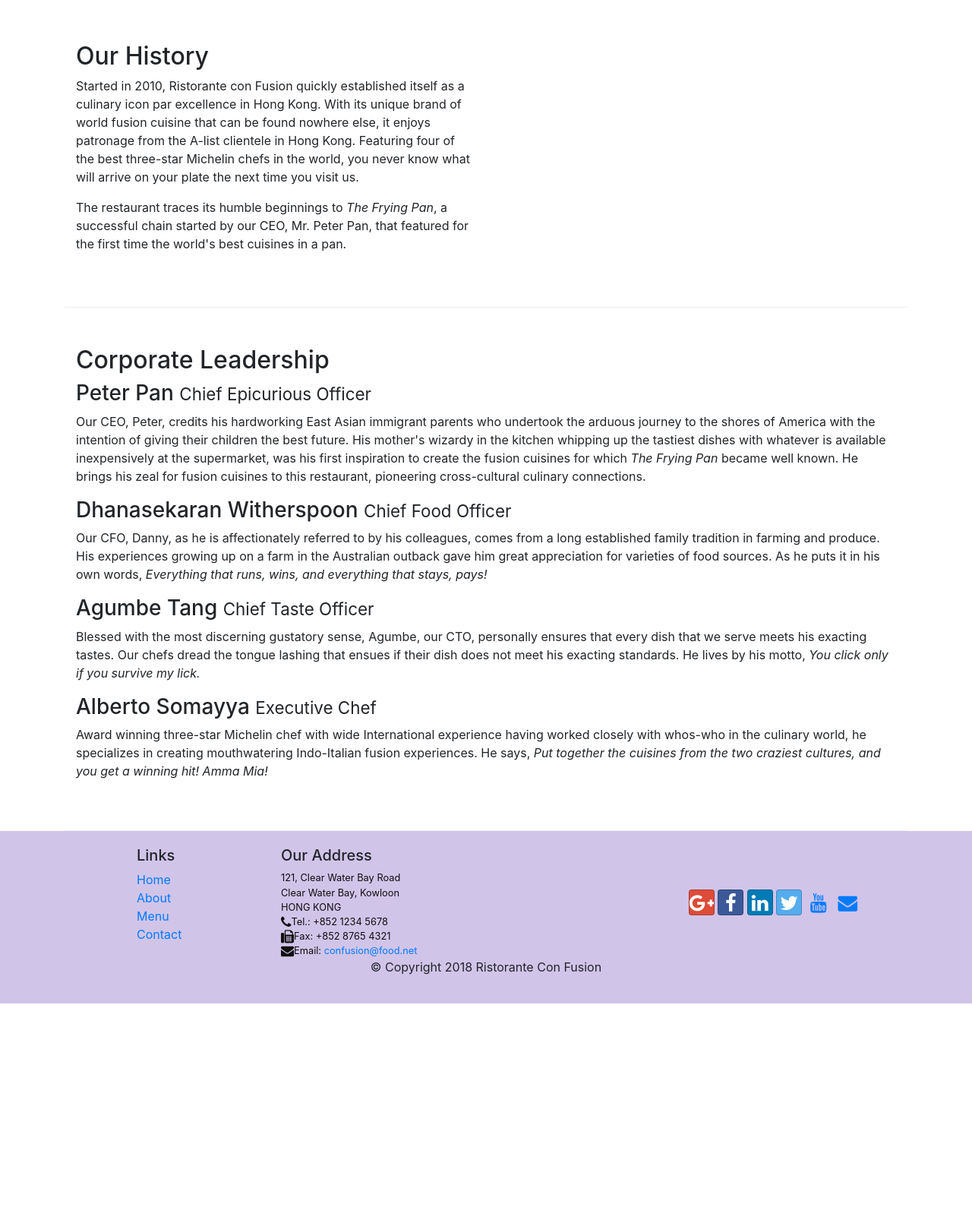
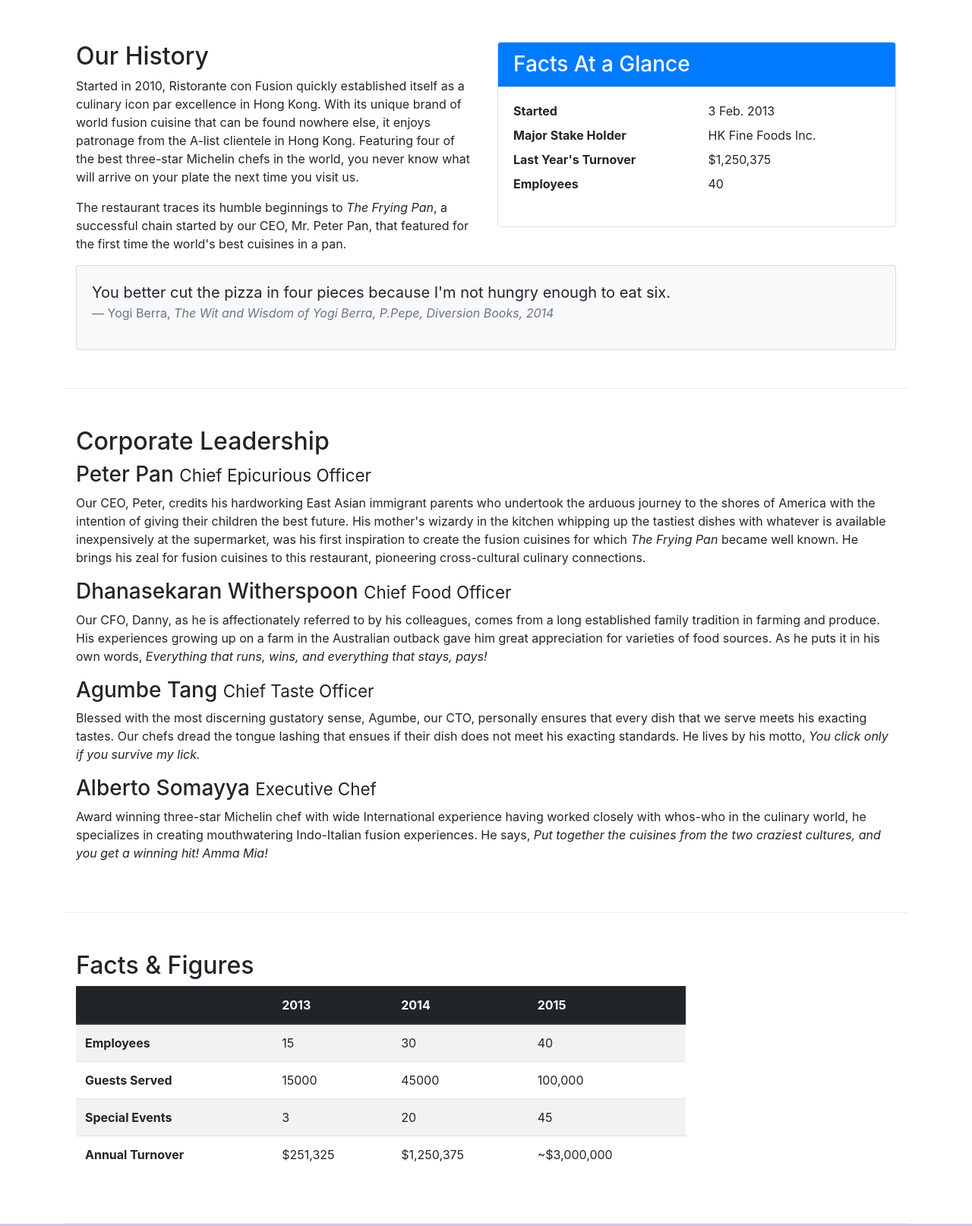
Before and after one commit to varadpanch/conFusion, a website: page aboutus.html in a window 1280 px wide. Shown: the part 460-2074 px from the top of the page at 76% size. Before the commit the page ends 1781 px from the top, so only its background shows below. Drawn offline with nearby package versions, Linux system fonts and the light colour scheme.

Commit message:
Tables, cards, images and media

```diff
--- a/aboutus.html
+++ b/aboutus.html
@@ -25,7 +25,7 @@
                 <span class="navbar-toggler-icon"></span>
 
             </button>
-            <a class="navbar-brand mr-auto" href="./index.html">Ristorente Con Fusion</a>
+            <a class="navbar-brand mr-auto" href="./index.html"><img src="img/logo.png" height="30" width="41"></a>
             <div class="collapse navbar-collapse" id="Navbar">
             <ul class="navbar-nav mr-auto">
                 <li class="nav-item"><a class="nav-link" href="./index.html"><span class="fa fa-home fa-lg"></span> Home</a></li>
@@ -44,7 +44,8 @@
                     <h1>Ristorante con Fusion</h1>
                     <p>We take inspiration from the World's best cuisines, and create a unique fusion experience. Our lipsmacking creations will tickle your culinary senses!</p>
                 </div>
-                <div class="col-12 col-sm">
+                <div class="col-12 col-sm align-self-center">
+                    <img src="img/logo.png" class="img-fluid">
                 </div>
             </div>
         </div>
@@ -69,7 +70,32 @@
                 <p>Started in 2010, Ristorante con Fusion quickly established itself as a culinary icon par excellence in Hong Kong. With its unique brand of world fusion cuisine that can be found nowhere else, it enjoys patronage from the A-list clientele in Hong Kong.  Featuring four of the best three-star Michelin chefs in the world, you never know what will arrive on your plate the next time you visit us.</p>
                 <p>The restaurant traces its humble beginnings to <em>The Frying Pan</em>, a successful chain started by our CEO, Mr. Peter Pan, that featured for the first time the world's best cuisines in a pan.</p>
             </div>
-            <div>
+            <div class="col-sm">
+                <div class="card">
+                    <h3 class="card-header bg-primary text-white">Facts At a Glance</h3>
+                    <div class="card-body">
+                        <dl class="row">
+                            <dt class="col-6">Started</dt>
+                            <dd class="col-6">3 Feb. 2013</dd>
+                            <dt class="col-6">Major Stake Holder</dt>
+                            <dd class="col-6">HK Fine Foods Inc.</dd>
+                            <dt class="col-6">Last Year's Turnover</dt>
+                            <dd class="col-6">$1,250,375</dd>
+                            <dt class="col-6">Employees</dt>
+                            <dd class="col-6">40</dd>
+                        </dl>
+                    </div>
+                </div>
+            </div>
+            <div class="col-12">
+                <div class="card card-body bg-light">
+                    <blockquote class="blockquote">
+                        <p class="mb-0">You better cut the pizza in four pieces because I'm not hungry enough to eat six.</p>
+                        <footer class="blockquote-footer">Yogi Berra,
+                            <cite title="Source Title">The Wit and Wisdom of Yogi Berra, P.Pepe, Diversion Books, 2014</cite>
+                        </footer>
+                    </blockquote>
+                </div>
             </div>
         </div>
 
@@ -86,6 +112,53 @@
                 <h3>Alberto Somayya <small>Executive Chef</small></h3>
                 <p class="d-none d-sm-block">Award winning three-star Michelin chef with wide International experience having worked closely with whos-who in the culinary world, he specializes in creating mouthwatering Indo-Italian fusion experiences. He says, <em>Put together the cuisines from the two craziest cultures, and you get a winning hit! Amma Mia!</em></p>
             </div>
+       </div>
+       <div class="row row-content">
+           <div class="col-12 col-sm-9">
+               <h2>Facts &amp; Figures</h2>
+               <div class="table-responsive">
+                   <table class="table table-striped">
+                       <thead class="thead-dark">
+                           <tr>
+                               <th>&nbsp;</th>
+                               <th>2013</th>
+                               <th>2014</th>
+                               <th>2015</th>
+                           </tr>
+                       </thead>
+                       <tbody>
+                           <tr>
+                               <th>Employees</th>
+                               <td>15</td>
+                               <td>30</td>
+                               <td>40</td>
+                           </tr>
+                           <tr>
+                               <th>Guests Served</th>
+                               <td>15000</td>
+                               <td>45000</td>
+                               <td>100,000</td>
+                           </tr>
+                           <tr>
+                               <th>Special Events</th>
+                               <td>3</td>
+                               <td>20</td>
+                               <td>45</td>
+                           </tr>
+                           <tr>
+                               <th>Annual Turnover</th>
+                               <td>$251,325</td>
+                               <td>$1,250,375</td>
+                               <td>~$3,000,000</td>
+                           </tr>
+                       </tbody>
+                   </table>
+               </div>
+           </div>
+           <div class="col-12 col-sm-3">
+
+           </div>
+
        </div>
 
     </div>
```
Also changed, not shown: contactus.html (+3 -2 lines), index.html (+21 -7 lines), img/alberto.png (added), img/buffet.png (added), img/logo.png (added), img/uthappizza.png (added), 1 other file.
